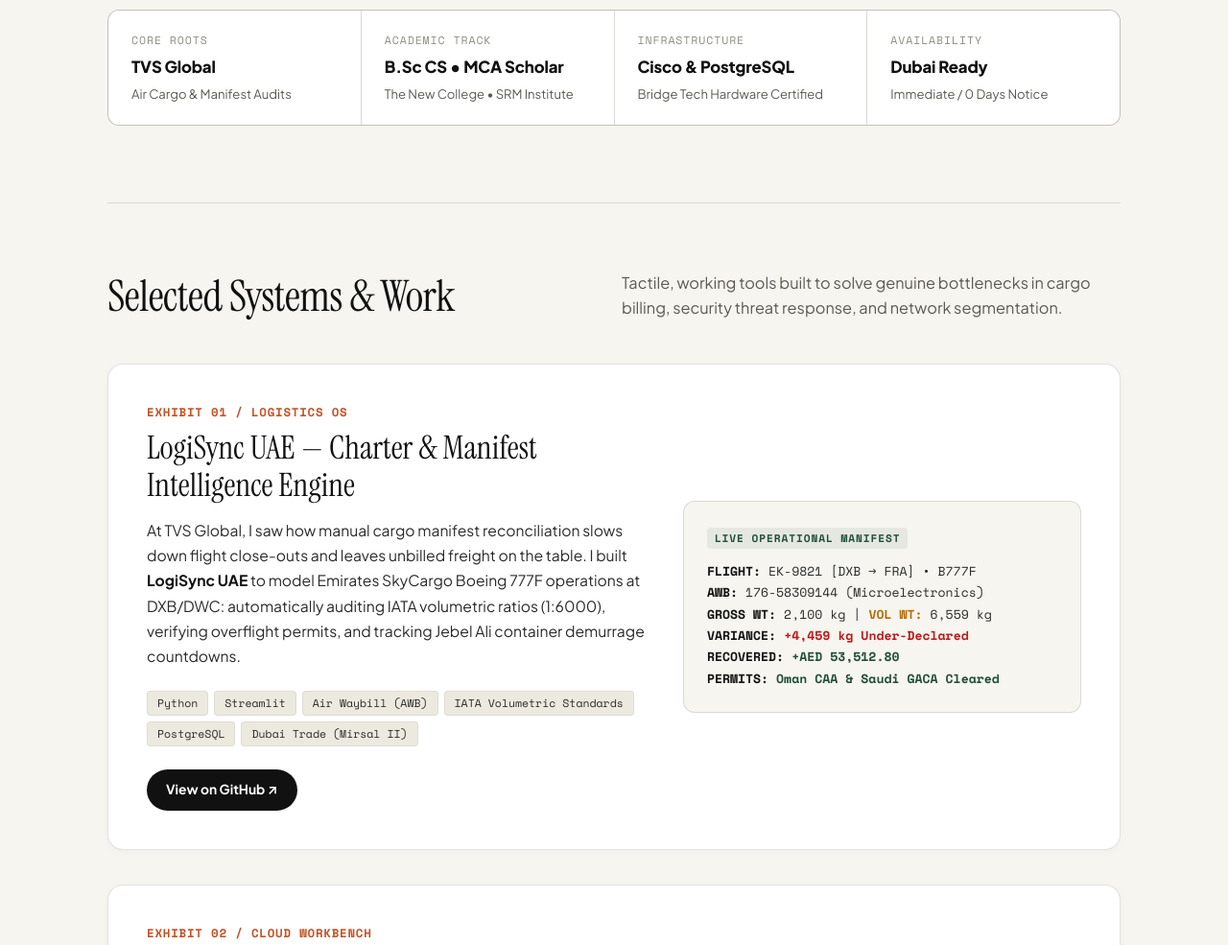
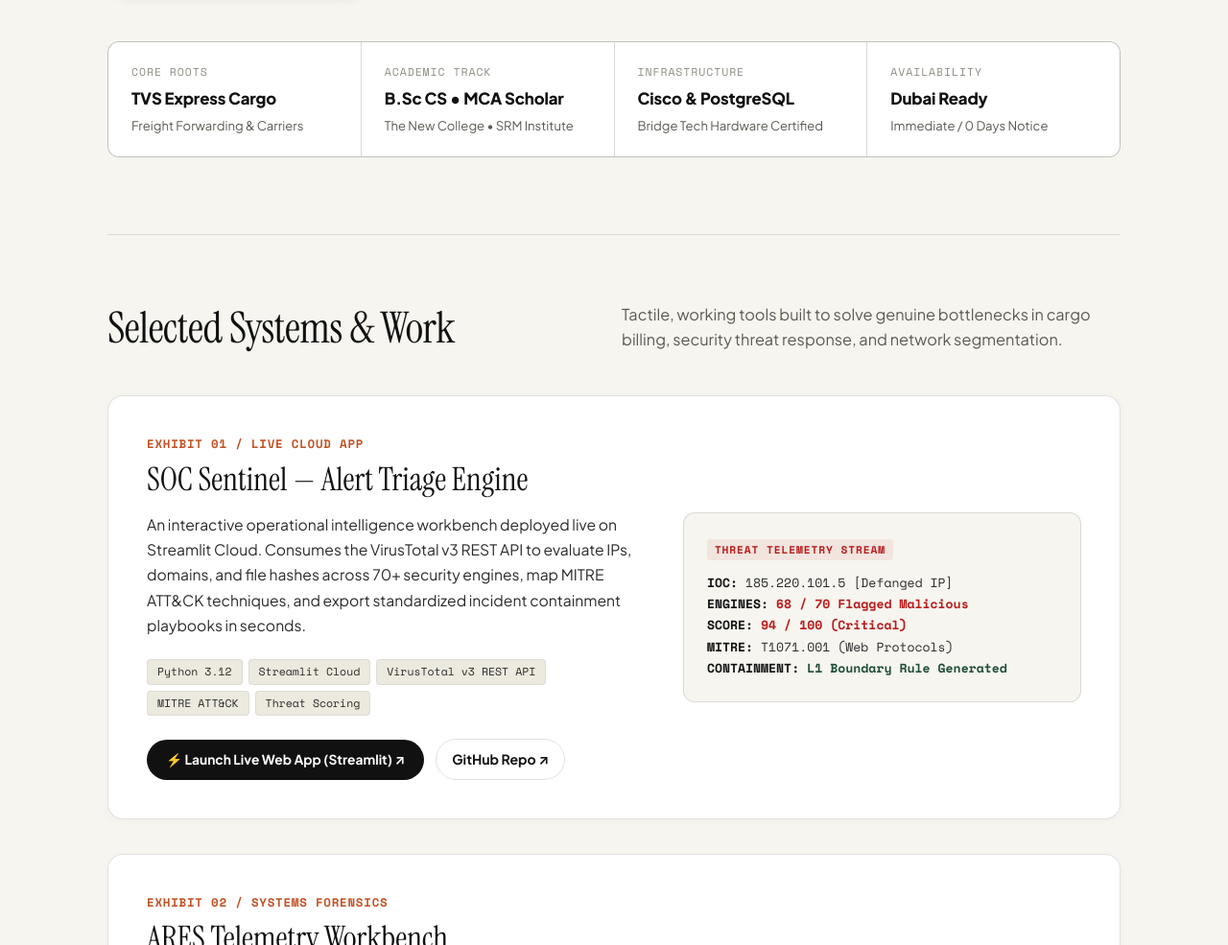
Before and after one commit to Mdbasith05/mdbasith05, a plain HTML site: page index.html in a window 1280 px wide. Shown: the part 880-1865 px from the top of the page at 96% size. Drawn offline with nearby package versions, Linux system fonts and the light colour scheme.

Commit message:
Remove LogiSync project: feature authentic freight forwarding experience at TVS Express Cargo (FedEx, DHL, Maersk, CMA CGM) and verified tech projects

```diff
--- a/index.html
+++ b/index.html
@@ -651,7 +651,7 @@
       </h1>
 
       <p class="hero-narrative">
-        Hey, I'm <strong>Mohammed Basith</strong>. I graduated with a B.Sc in Computer Science from The New College and am currently pursuing an MCA in Cyber Security at SRM Institute. At <strong>TVS Global</strong>, I spent my days verifying air cargo manifests, resolving volumetric weight discrepancies using SQL and Excel, and keeping dispatch timelines on track. I build practical systems that make messy operations reliable.
+        Hey, I'm <strong>Mohammed Basith</strong>. I graduated with a B.Sc in Computer Science from The New College and am currently pursuing an MCA in Cyber Security at SRM Institute. At <strong>TVS Express Cargo</strong>, I coordinated client cargo bookings with major carriers like <strong>FedEx, DHL, Maersk, and CMA CGM</strong>, cross-checking weights and dimensions to prevent billing disputes. With a strong Computer Science foundation, I bring accuracy, reliability, and fast software adoption to daily operations.
       </p>
 
       <div class="hero-actions">
@@ -673,8 +673,8 @@
       <div class="dossier-grid">
         <div class="dossier-box">
           <div class="dossier-label">Core Roots</div>
-          <div class="dossier-val">TVS Global</div>
-          <div class="dossier-sub">Air Cargo & Manifest Audits</div>
+          <div class="dossier-val">TVS Express Cargo</div>
+          <div class="dossier-sub">Freight Forwarding & Carriers</div>
         </div>
         <div class="dossier-box">
           <div class="dossier-label">Academic Track</div>
@@ -706,45 +706,10 @@
       </div>
 
       <div class="exhibit-grid">
-        <!-- EXHIBIT 01: LOGISYNC UAE -->
-        <article class="exhibit-card">
-          <div>
-            <div class="exhibit-num">EXHIBIT 01 / LOGISTICS OS</div>
-            <h3 class="exhibit-title">LogiSync UAE — Charter & Manifest Intelligence Engine</h3>
-            <p class="exhibit-narrative">
-              At TVS Global, I saw how manual cargo manifest reconciliation slows down flight close-outs and leaves unbilled freight on the table. I built <strong>LogiSync UAE</strong> to model Emirates SkyCargo Boeing 777F operations at DXB/DWC: automatically auditing IATA volumetric ratios (1:6000), verifying overflight permits, and tracking Jebel Ali container demurrage countdowns.
-            </p>
-            <div class="exhibit-tags">
-              <span class="exhibit-tag">Python</span>
-              <span class="exhibit-tag">Streamlit</span>
-              <span class="exhibit-tag">Air Waybill (AWB)</span>
-              <span class="exhibit-tag">IATA Volumetric Standards</span>
-              <span class="exhibit-tag">PostgreSQL</span>
-              <span class="exhibit-tag">Dubai Trade (Mirsal II)</span>
-            </div>
-            <div class="exhibit-links">
-              <a href="https://github.com/Mdbasith05/logisync-uae" target="_blank" class="link-live">
-                <span>View on GitHub ↗</span>
-              </a>
-            </div>
-          </div>
-
-          <!-- TACTILE VISUAL ARTIFACT -->
-          <div class="artifact-bench">
-            <span class="artifact-badge">Live Operational Manifest</span>
-            <div class="artifact-code-line"><span class="hl-bold">FLIGHT:</span> EK-9821 [DXB → FRA] • B777F</div>
-            <div class="artifact-code-line"><span class="hl-bold">AWB:</span> 176-58309144 (Microelectronics)</div>
-            <div class="artifact-code-line"><span class="hl-bold">GROSS WT:</span> 2,100 kg | <span class="hl-amber">VOL WT:</span> 6,559 kg</div>
-            <div class="artifact-code-line"><span class="hl-bold">VARIANCE:</span> <span class="hl-red">+4,459 kg Under-Declared</span></div>
-            <div class="artifact-code-line"><span class="hl-bold">RECOVERED:</span> <span class="hl-green">+AED 53,512.80</span></div>
-            <div class="artifact-code-line"><span class="hl-bold">PERMITS:</span> <span class="hl-green">Oman CAA & Saudi GACA Cleared</span></div>
-          </div>
-        </article>
-
         <!-- EXHIBIT 02: SOC SENTINEL -->
         <article class="exhibit-card">
           <div>
-            <div class="exhibit-num">EXHIBIT 02 / CLOUD WORKBENCH</div>
+            <div class="exhibit-num">EXHIBIT 01 / LIVE CLOUD APP</div>
             <h3 class="exhibit-title">SOC Sentinel — Alert Triage Engine</h3>
             <p class="exhibit-narrative">
               An interactive operational intelligence workbench deployed live on Streamlit Cloud. Consumes the VirusTotal v3 REST API to evaluate IPs, domains, and file hashes across 70+ security engines, map MITRE ATT&CK techniques, and export standardized incident containment playbooks in seconds.
@@ -780,7 +745,7 @@
         <!-- EXHIBIT 03: ARES TELEMETRY WORKBENCH -->
         <article class="exhibit-card">
           <div>
-            <div class="exhibit-num">EXHIBIT 03 / SYSTEMS FORENSICS</div>
+            <div class="exhibit-num">EXHIBIT 02 / SYSTEMS FORENSICS</div>
             <h3 class="exhibit-title">ARES Telemetry Workbench</h3>
             <p class="exhibit-narrative">
               A forensic-grade Windows endpoint telemetry tool engineered using native Win32 APIs. Correlates live active TCP sockets directly to parent Process IDs (PIDs), audits Windows Security and System event streams (Event IDs 4625 & 7045), and cryptographically seals evidence manifests using SHA-256 digests.
@@ -812,7 +777,7 @@
         <!-- EXHIBIT 04: CISCO ENTERPRISE LAB -->
         <article class="exhibit-card">
           <div>
-            <div class="exhibit-num">EXHIBIT 04 / INFRASTRUCTURE</div>
+            <div class="exhibit-num">EXHIBIT 03 / INFRASTRUCTURE</div>
             <h3 class="exhibit-title">Enterprise Network Switching & VLAN Lab</h3>
             <p class="exhibit-narrative">
               Architected and simulated a segmented 8-department corporate enterprise network on a 10.10.0.0/16 address space. Implemented 802.1Q VLAN trunking, inter-VLAN routing, and automated DHCP server pools across Cisco Layer 2 and Layer 3 switches to enforce strict traffic isolation and network security.
@@ -853,11 +818,11 @@
           <h3 class="chronicle-header">Practical Experience</h3>
 
           <div class="chronicle-entry">
-            <div class="chron-title">Operations & Systems Support Intern</div>
-            <div class="chron-org">TVS Global &bull; Chennai, India</div>
-            <div class="chron-meta">May 2026 – Sept 2026 &bull; Air & Sea Freight Operations</div>
+            <div class="chron-title">Freight Forwarding & Operations Support Intern</div>
+            <div class="chron-org">TVS Express Cargo &bull; Chennai, India</div>
+            <div class="chron-meta">May 2026 – Sept 2026 &bull; Air & Ocean Freight Forwarding</div>
             <p class="chron-text">
-              Audited daily air and ocean cargo manifests, cross-checking piece counts, weights, and Air Waybills (AWBs) against client bookings. Reconciled shipment records using PostgreSQL queries and Advanced Excel (VLOOKUP, Pivot Tables) to eliminate billing discrepancies and data entry mismatches. Coordinated daily dispatch schedules against strict airline cut-offs.
+              Coordinated daily cargo bookings and carrier hand-offs to major international carriers, including <strong>FedEx and DHL</strong> (air express) and <strong>Maersk and CMA CGM</strong> (ocean freight). Verified package dimensions, piece counts, and gross weights prior to carrier tendering to prevent volumetric weight surcharges. Monitored carrier Air Waybill (AWB) milestones, maintained dispatch logs, and reconciled operational records using Microsoft Excel and internal databases.
             </p>
           </div>
 
```
